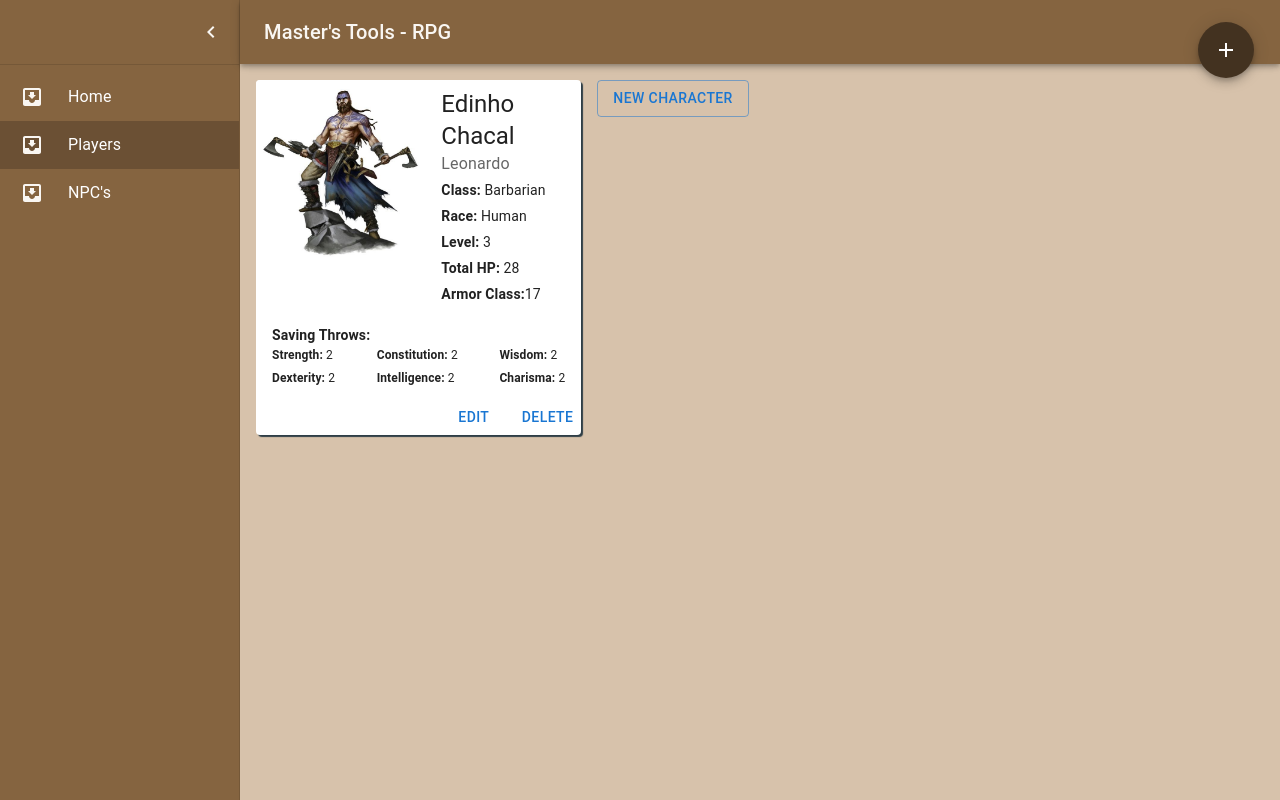
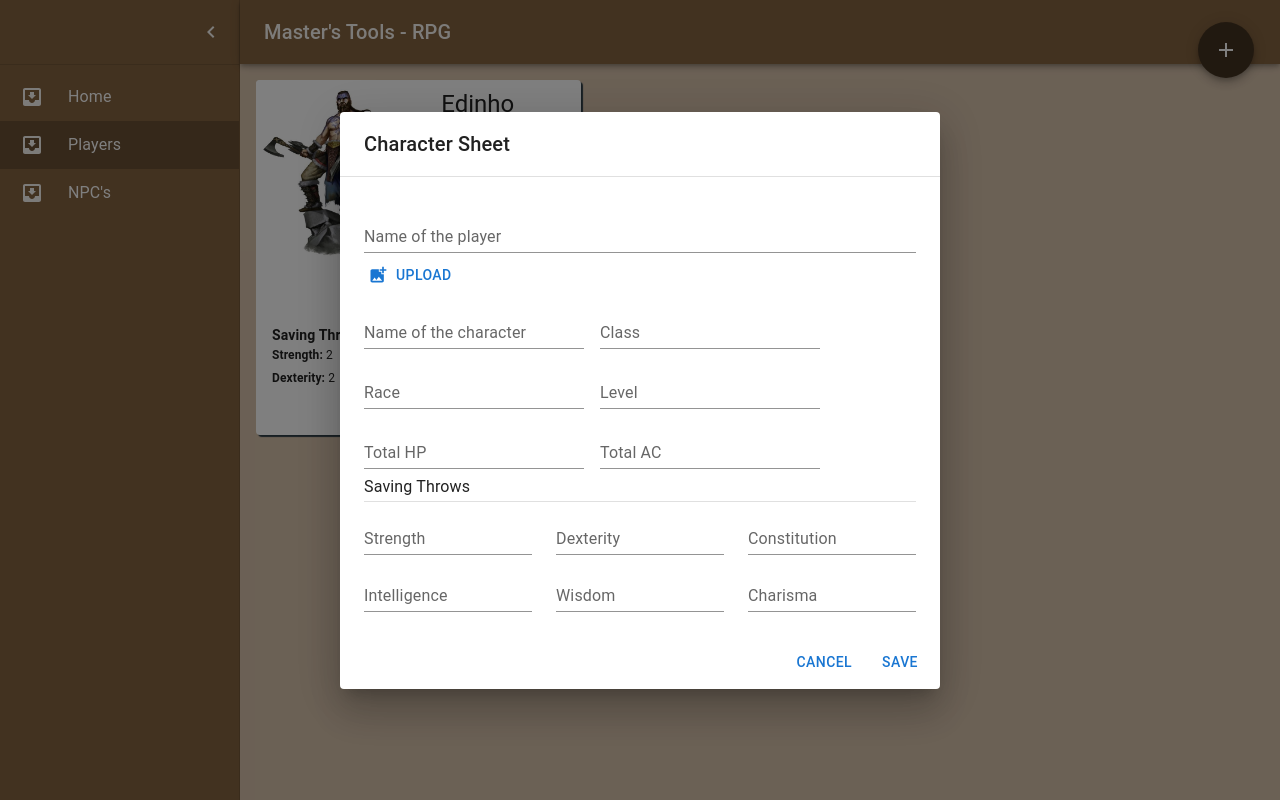
Before and after one commit to Joao-21/Master-s_Tools_RPG, a React (Create React App) app: page /players in a window 1280 px wide. Both pictures are taken after a click on the button 1226 px from the left and 50 px from the top of the page. Built offline with nearby package versions, Linux system fonts and the light colour scheme.

Commit message:
modal for the character sheet added

```diff
--- a/src/components/characterSheet/index.tsx
+++ /dev/null
@@ -1,50 +0,0 @@
-import * as React from 'react';
-import Button from '@mui/material/Button';
-// import Checkbox from '@mui/material/Checkbox';
-import TextField from '@mui/material/TextField';
-import Dialog from '@mui/material/Dialog';
-import DialogActions from '@mui/material/DialogActions';
-import DialogContent from '@mui/material/DialogContent';
-import DialogContentText from '@mui/material/DialogContentText';
-import DialogTitle from '@mui/material/DialogTitle';
-// import FormControlLabel from '@mui/material/FormControlLabel';
-
-
-export default function CharacterSheet() {
-	const [open, setOpen] = React.useState(false);
-
-	const handleClickOpen = () => {
-		setOpen(true);
-	};
-
-	const handleClose = () => {
-		setOpen(false);
-	};
-
-
-	return (
-		<div>
-			<Button variant="outlined" onClick={handleClickOpen}>
-				New Character
-			</Button>
-			<Dialog open={open} onClose={handleClose}>
-				<DialogTitle>Character Sheet</DialogTitle>
-				<DialogContent>
-					<TextField
-						autoFocus
-						margin="dense"
-						id="name"
-						label="Name"
-						type="text"
-						fullWidth
-						variant="standard"
-					/>
-				</DialogContent>
-				<DialogActions>
-					<Button onClick={handleClose}>Cancel</Button>
-					<Button onClick={handleClose}>Save</Button>
-				</DialogActions>
-			</Dialog>
-		</div>
-	);
-}
--- a/src/features/npcs/index.tsx
+++ b/src/features/npcs/index.tsx
@@ -1,7 +1,7 @@
 import styles from "./styles.module.scss";
 import logo from "../../assets/Monk-Leonardo.jpg";
 import { AddButton } from "../../components/addButton";
-import { NpcCard } from "./npcCard";
+import { NpcCard } from "./components/npcCard";
 
 const NpcsPage = () => {
   const handleOpenModal = () => {
--- /dev/null
+++ b/src/features/players/components/characterSheet/index.tsx
@@ -0,0 +1,212 @@
+import * as React from 'react';
+import Button from '@mui/material/Button';
+// import Checkbox from '@mui/material/Checkbox';
+import TextField from '@mui/material/TextField';
+import Dialog from '@mui/material/Dialog';
+import DialogActions from '@mui/material/DialogActions';
+import DialogContent from '@mui/material/DialogContent';
+import DialogContentText from '@mui/material/DialogContentText';
+import DialogTitle from '@mui/material/DialogTitle';
+import Stack from '@mui/material/Stack';
+import { Divider, Typography } from '@mui/material';
+import AddPhotoAlternateIcon from '@mui/icons-material/AddPhotoAlternate';
+
+// import FormControlLabel from '@mui/material/FormControlLabel';
+
+interface Props {
+	open: boolean;
+	handleClose: () => void;
+};
+
+export default function CharacterSheet({ open, handleClose }: Props) {
+	// const [open, setOpen] = React.useState(false);
+
+	// const handleClickOpen = () => {
+	// 	setOpen(true);
+	// };
+
+	// const handleClose = () => {
+	// 	setOpen(false);
+	// };
+
+	return (
+		<div>
+			{/* <Button variant="outlined" onClick={handleClickOpen}>
+				New Character
+			</Button> */}
+			<Dialog open={open} onClose={handleClose}>
+				<DialogTitle>Character Sheet</DialogTitle>
+				<Divider/>
+				<DialogContent>
+					<TextField
+						autoFocus
+						margin="dense"
+						id="player-name"
+						label="Name of the player"
+						type="text"
+						fullWidth
+						variant="standard"
+					/>
+					<Button component="label" startIcon={<AddPhotoAlternateIcon />}>
+						Upload
+						<input hidden accept="image/*" multiple type="file" />
+					</Button>
+					<Stack direction="row" spacing={2}>
+						<div>
+							<TextField
+								autoFocus
+								margin="dense"
+								id="character-name"
+								label="Name of the character"
+								type="text"
+								fullWidth
+								variant="standard"
+							/>
+						</div>
+						<div>
+							<TextField
+								autoFocus
+								margin="dense"
+								id="character-class"
+								label="Class"
+								type="text"
+								fullWidth
+								variant="standard"
+							/>
+						</div>
+					</Stack>
+					<Stack direction="row" spacing={2}>
+						<div>
+							<TextField
+								autoFocus
+								margin="dense"
+								id="character-race"
+								label="Race"
+								type="text"
+								fullWidth
+								variant="standard"
+							/>
+						</div>
+						<div>
+							<TextField
+								autoFocus
+								margin="dense"
+								id="character-level"
+								label="Level"
+								type="text"
+								fullWidth
+								variant="standard"
+							/>
+						</div>
+					</Stack>
+					<Stack direction="row" spacing={2}>
+						<div>
+							<TextField
+								autoFocus
+								margin="dense"
+								id="character-totalhp"
+								label="Total HP"
+								type="number"
+								fullWidth
+								variant="standard"
+							/>
+						</div>
+						<div>
+							<TextField
+								autoFocus
+								margin="dense"
+								id="character-totalac"
+								label="Total AC"
+								type="number"
+								fullWidth
+								variant="standard"
+							/>
+						</div>
+					</Stack>
+					<Typography variant="subtitle1" component="div">Saving Throws</Typography>
+					<Divider/>
+					<Stack direction="row" spacing={3}>
+						<div>
+							<TextField
+								autoFocus
+								margin="dense"
+								id="character-strength"
+								label="Strength"
+								type="number"
+								fullWidth
+								variant="standard"
+								size="small"
+							/>
+						</div>
+						<div>
+							<TextField
+								autoFocus
+								margin="dense"
+								id="character-dexterity"
+								label="Dexterity"
+								type="number"
+								fullWidth
+								variant="standard"
+								size="small"
+							/>
+						</div>
+						<div>
+							<TextField
+								autoFocus
+								margin="dense"
+								id="character-constitution"
+								label="Constitution"
+								type="number"
+								fullWidth
+								variant="standard"
+								size="small"
+							/>
+						</div>
+					</Stack>
+					<Stack direction="row" spacing={3}>
+						<div>
+							<TextField
+								autoFocus
+								margin="dense"
+								id="character-intelligence"
+								label="Intelligence"
+								type="number"
+								fullWidth
+								variant="standard"
+								size="small"
+							/>
+						</div>
+						<div>
+							<TextField
+								autoFocus
+								margin="dense"
+								id="character-wisdom"
+								label="Wisdom"
+								type="number"
+								fullWidth
+								variant="standard"
+								size="small"
+							/>
+						</div>
+						<div>
+							<TextField
+								autoFocus
+								margin="dense"
+								id="character-charisma"
+								label="Charisma"
+								type="number"
+								fullWidth
+								variant="standard"
+								size="small"
+							/>
+						</div>
+					</Stack>
+				</DialogContent>
+				<DialogActions>
+					<Button onClick={handleClose}>Cancel</Button>
+					<Button onClick={handleClose}>Save</Button>
+				</DialogActions>
+			</Dialog>
+		</div>
+	);
+}
--- a/src/features/players/index.tsx
+++ b/src/features/players/index.tsx
@@ -1,13 +1,17 @@
+import * as React from "react";
 import styles from "./styles.module.scss";
 import logo from "../../assets/Monk-Leonardo.jpg";
 import { CharacterCard } from "./components/characterCard";
 import { AddButton } from "../../components/addButton";
-import CharacterSheet from "../../components/characterSheet";
+import CharacterSheet from "./components/characterSheet";
 
 const PlayersPage = () => {
+  const [open, setOpen] = React.useState(false);
   const handleOpenModal = () => {
-    console.log("dsadsadsa");
+    setOpen(!open);
+    // console.log("dsadsadsa");
   };
+
 
   return (
     <div className={styles.container}>
@@ -28,7 +32,7 @@ const PlayersPage = () => {
         charisma={2}
       />
       <AddButton handleAddButton={handleOpenModal} />
-      <CharacterSheet />
+      <CharacterSheet open={open} handleClose={handleOpenModal}/>
 
     </div>
   );
```
